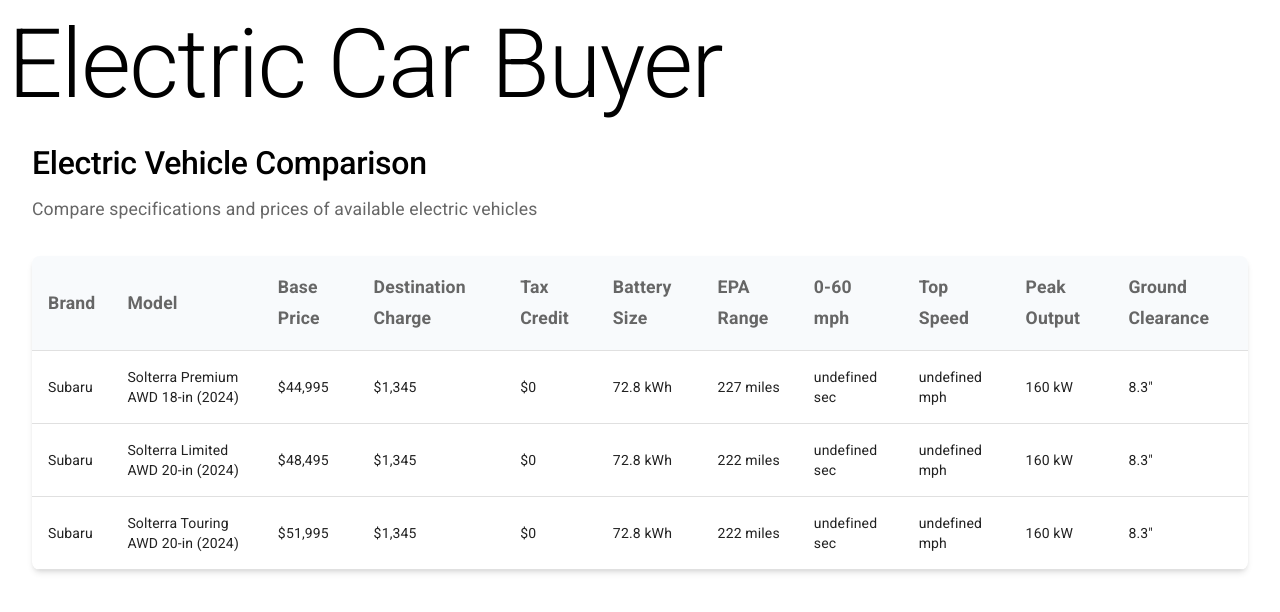
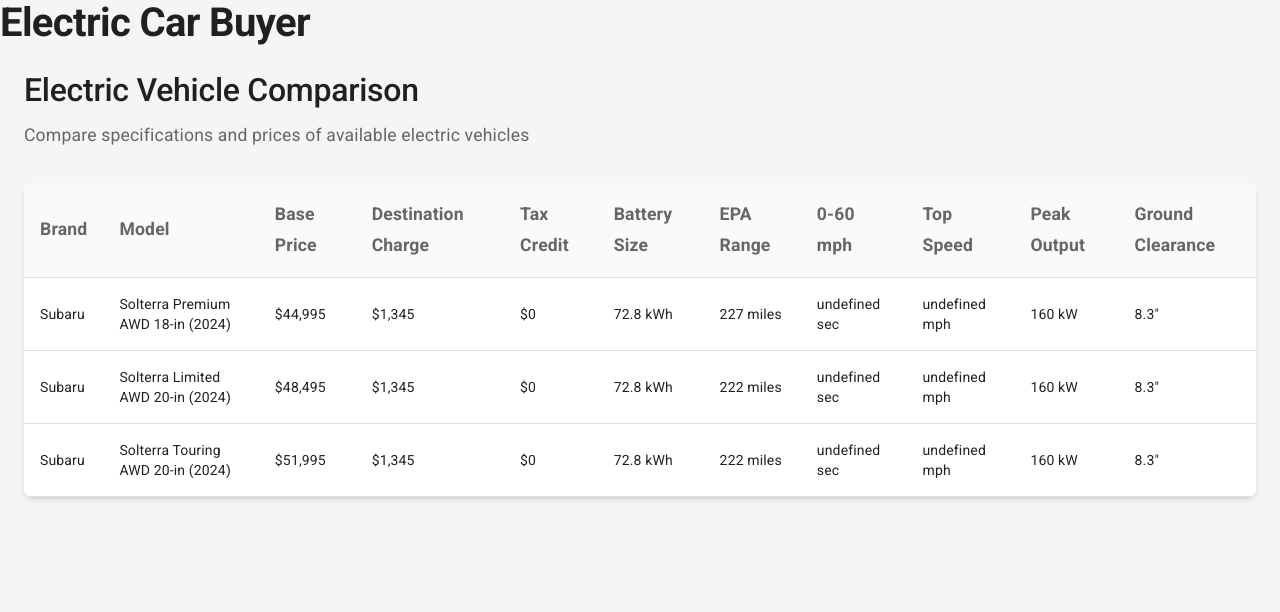
Before and after one commit to ryosua/electric-car-buyer, a Next.js app: page / in a window 1280 px wide. Shown: the top 612 px of the page. Built offline with nearby package versions, Linux system fonts and the light colour scheme.

Commit message:
upgrade to new mui version

```diff
--- a/package.json
+++ b/package.json
@@ -10,9 +10,11 @@
   },
   "dependencies": {
     "@emotion/react": "^11.11.3",
-    "@emotion/styled": "^11.11.0",
+    "@emotion/styled": "^11.11.3",
     "@fontsource/roboto": "^5.0.8",
-    "@mui/material": "^5.15.9",
+    "@mui/material": "^6.4.1",
+    "@mui/icons-material": "^6.4.1",
+    "@mui/material-nextjs": "^6.0.0-alpha.4",
     "@tanstack/react-table": "^8.13.2",
     "next": "14.1.0",
     "react": "^18",
--- /dev/null
+++ b/src/app/ThemeRegistry.tsx
@@ -0,0 +1,27 @@
+"use client";
+
+/**
+ * ThemeRegistry is a separate client component that handles MUI theme setup.
+ * This separation is necessary because:
+ * 1. MUI's ThemeProvider must run on the client side due to its dynamic nature
+ * 2. Next.js 14 requires explicit client/server component boundaries
+ * 3. Having theme setup in a separate component allows the root layout to remain a server component
+ * 4. This pattern prevents hydration mismatches and function serialization errors
+ *    that occur when mixing server and client-side theme logic
+ */
+import { ThemeProvider } from "@mui/material/styles";
+import CssBaseline from "@mui/material/CssBaseline";
+import { theme } from "./theme";
+
+type Props = {
+  children: React.ReactNode;
+};
+
+const ThemeRegistry = ({ children }: Props) => (
+  <ThemeProvider theme={theme}>
+    <CssBaseline />
+    {children}
+  </ThemeProvider>
+);
+
+export default ThemeRegistry;
--- a/src/app/layout.tsx
+++ b/src/app/layout.tsx
@@ -1,12 +1,7 @@
-import type { Metadata } from "next";
 import { Inter } from "next/font/google";
+import ThemeRegistry from "./ThemeRegistry";
 
 const inter = Inter({ subsets: ["latin"] });
-
-export const metadata: Metadata = {
-  title: "Electric Car Buyer",
-  description: "Compare Electric Cars",
-};
 
 export default function RootLayout({
   children,
@@ -15,7 +10,9 @@
 }>) {
   return (
     <html lang="en">
-      <body className={inter.className}>{children}</body>
+      <body className={inter.className}>
+        <ThemeRegistry>{children}</ThemeRegistry>
+      </body>
     </html>
   );
 }
--- /dev/null
+++ b/src/app/metadata.ts
@@ -0,0 +1,6 @@
+import { Metadata } from "next";
+
+export const metadata: Metadata = {
+  title: "Electric Car Buyer",
+  description: "Compare Electric Cars",
+};
--- a/src/app/theme.ts
+++ b/src/app/theme.ts
@@ -2,6 +2,7 @@
 
 export const theme = createTheme({
   palette: {
+    mode: "light",
     primary: {
       main: "#1976d2",
       light: "#42a5f5",
```
Also changed, not shown: 1 other file (tests, documents, lock files or other folders).
